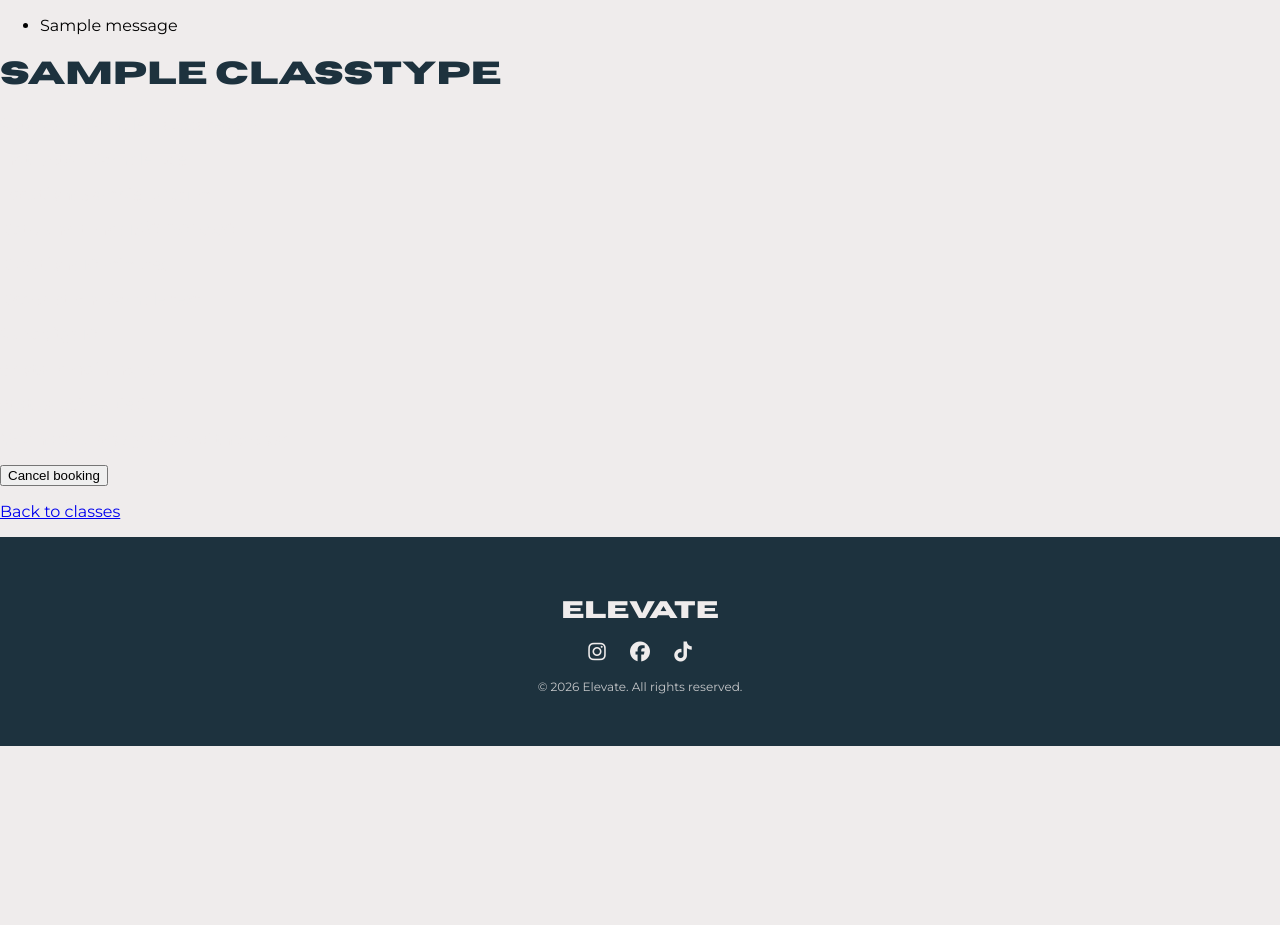
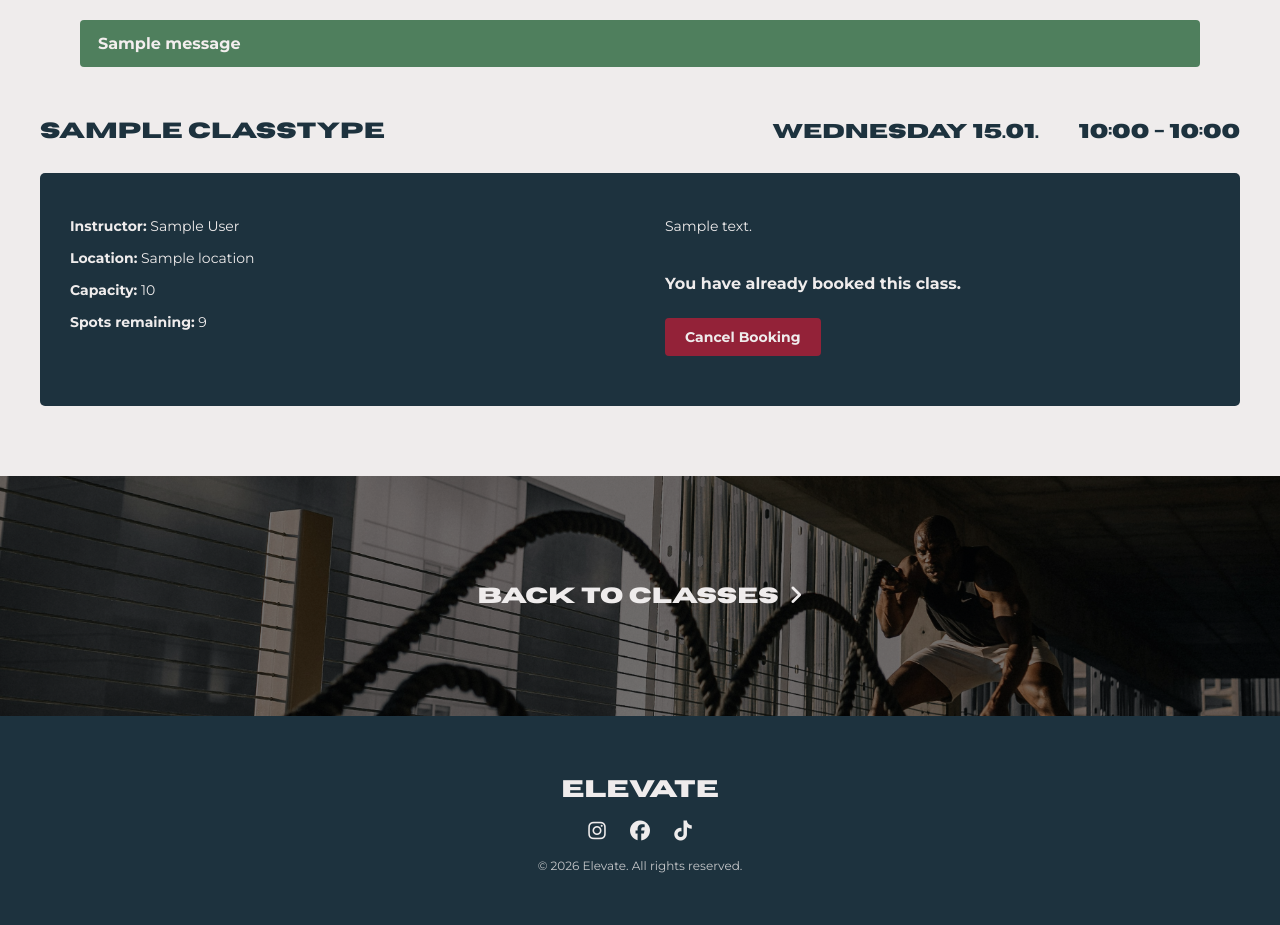
Before and after one commit to alexandra-ep/ELE3921_portfolio, a Django app: page /classes/1/ in a window 1280 px wide. Shown: the part 68-993 px from the top of the page. Before the commit the page ends 814 px from the top, so only its background shows below. Run offline with Django 5.2, Linux system fonts and the light colour scheme; a user stored in the database is signed in; tables that the repository leaves empty hold one stand-in row (values such as "Sample post"); one stand-in notice (Sample message) is shown.

Commit message:
Style Class Detail page, and fix form messages

```diff
--- a/elevate/views.py
+++ b/elevate/views.py
@@ -3,6 +3,7 @@ from django.contrib.auth.forms import UserCreationForm
 from django.utils import timezone
 from django.contrib.auth import login
 from django.contrib.auth.decorators import login_required
+from django.contrib import messages
 from .models import FitnessClass, Instructor, Booking, ClassCategory, Location
 
 
@@ -102,11 +103,19 @@ def book_class(request, class_id):
         fitness_class=fitness_class
     ).exists()
 
-    if not existing_booking and not fitness_class.is_full():
+    if existing_booking:
+        messages.warning(request, "You have already booked this class.")
+
+    elif fitness_class.is_full():
+        messages.warning(request, "Sorry, this class is full.")
+
+    else:
         Booking.objects.create(
             user=request.user,
             fitness_class=fitness_class
         )
+        messages.success(request, "Your class has been booked successfully.")
+
 
     return redirect("class_detail", class_id=fitness_class.id)
 
@@ -122,6 +131,9 @@ def cancel_booking(request, class_id):
 
     if booking:
         booking.delete()
+        messages.success(request, "Your booking has been cancelled.")
+    else:
+        messages.warning(request, "No booking was found for this class.")
 
     return redirect("class_detail", class_id=fitness_class.id)
 
--- a/static/css/style.css
+++ b/static/css/style.css
@@ -135,6 +135,38 @@ footer {
 .footer-copy p {
     font-size: 12px;
     opacity: 0.8;
+}
+/* __________________________________________________________ */
+
+/* MESSAGES/CONFIRMATIONS */
+.messages-container {
+    max-width: 1200px;
+    margin: 20px auto 0 auto;
+    padding: 0 40px;
+    box-sizing: border-box;
+}
+
+.message {
+    padding: 14px 18px;
+    border-radius: 4px;
+    margin-bottom: 12px;
+    font-size: 16px;
+    font-weight: bold;
+}
+
+.message.success {
+    background-color: #4f7f5d;
+    color: #f3eeee;
+}
+
+.message.warning {
+    background-color: #5e4801;
+    color: #f3eeee;
+}
+
+.message.error {
+    background-color: #63161c;
+    color: #f3eeee;
 }
 /* __________________________________________________________ */
 
@@ -286,8 +318,11 @@ footer {
     font-size: 22px;
     font-family: 'Horizon', sans-serif;
 }
+/* __________________________________________________________ */
 
 /* INSTRUCTORS PAGE */
+
+/* __________________________________________________________ */
 
 /* CLASSES PAGE */
 .classes {
@@ -302,9 +337,10 @@ footer {
 
 .classes-container h1 {
     margin-bottom: 30px;
-    font-size: 30px;
+    font-size: 28px;
 }
 
+/* ______FILTER */
 .classes-filter-form {
     display: flex;
     align-items: center;
@@ -318,7 +354,7 @@ footer {
     min-width: 160px;
     padding: 0 12px;
     border: none;
-    border-radius: 4px;
+    border-radius: 5px;
     background: white;
     font-size: 14px;
     font-family: 'Montserrat', sans-serif;
@@ -329,7 +365,7 @@ footer {
     height: 42px;
     padding: 0 18px;
     border: none;
-    border-radius: 4px;
+    border-radius: 5px;
     background-color: #1d323e;
     color: #efecec;
     font-size: 14px;
@@ -344,7 +380,9 @@ footer {
     font-weight: bold;
     text-decoration: none;
 }
+/* __________________________________________________________ */
 
+/* ______CLASSES CARDS */
 .classes-list {
     display: flex;
     flex-direction: column;
@@ -353,7 +391,7 @@ footer {
 
 .classes-card {
     background-color: #1d323e;
-    border-radius: 8px;
+    border-radius: 5px;
     padding: 30px 30px;
 }
 
@@ -447,7 +485,159 @@ footer {
     border: none;
     transition: transform 0.2s ease, box-shadow 0.2s ease;
 }
+/* __________________________________________________________ */
 
+/* CLASS DETAIL PAGE */
+.class-details {
+    padding: 40px 40px;
+}
+
+.class-details-container {
+    max-width: 1200px;
+    margin: 0 auto;
+}
+
+/* ______CLASS DETAIL CARD */
+.class-details-header {
+    display: flex;
+    justify-content: space-between;
+    align-items: center;
+    gap: 30px;
+    margin-bottom: 30px;
+    flex-wrap: wrap;
+}
+
+.class-details-header h1 {
+    margin: 0;
+    font-size: 22px;
+}
+
+.class-details-header-right {
+    display: flex;
+    gap: 40px;
+    font-size: 20px;
+    font-family: 'Horizon', sans-serif;
+    color: #1d323e;
+}
+
+.class-details-card {
+    background-color: #1d323e;
+    border-radius: 5px;
+    padding: 30px 30px;
+    display: flex;
+    justify-content: space-between;
+    gap: 50px;
+    margin-bottom: 30px;
+    flex-wrap: wrap;
+}
+
+.class-details-right {
+    display: flex;
+    flex-direction: column;
+    justify-content: space-between;
+}
+
+.class-details-left,
+.class-details-right {
+    flex: 1 1 300px;
+    color: #efecec;
+    font-size: 14px;
+    margin: 0 0 20px 0;
+}
+
+.class-details-description {
+    max-width: 480px;
+}
+
+.class-details-link a {
+    text-decoration: none;
+    color: #1d323e;
+    font-family: 'Horizon', sans-serif;
+}
+
+.class-details-link a i {
+    padding-left: 10px;
+}
+
+.booking-message {
+    margin: 25px 0 15px 0;
+    font-size: 16px;
+    font-weight: bold;
+}
+
+.book-detail-btn,
+.cancel-btn {
+    display: inline-flex;
+    justify-content: center;
+    align-items: center;
+    padding: 10px 20px;
+    margin-top: 10px;
+    border: none;
+    border-radius: 4px;
+    font-size: 14px;
+    font-weight: bold;
+    font-family: 'Montserrat', sans-serif;
+    text-decoration: none;
+    cursor: pointer;
+    box-sizing: border-box;
+    transition: background-color 0.2s ease;
+}
+
+.book-detail-btn {
+    background-color: #935122;
+    color: #efecec;
+}
+
+.book-detail-btn:hover {
+    background-color: #b06d3e;
+}
+
+.cancel-btn {
+    background-color: #932238;
+    color: #efecec;
+}
+
+.cancel-btn:hover {
+    background-color: #c03954;
+}
+
+/* ______ */
+
+/* ______CLASS DETAIL BANNER */
+.details-hero{
+    background-image: url("/static/images/details.jpg");
+    background-size: cover;
+    background-position: center;
+    min-height: 200px;
+    position: relative;
+}
+
+.details-hero-overlay {
+    background-color: rgba(0, 0, 0, 0.55);
+    min-height: 200px;
+    display: flex;
+    align-items: center;
+    justify-content: center;
+    text-align: center;
+    padding: 20px;
+}
+
+.details-hero-overlay a {
+    font-family: 'Horizon', sans-serif;
+    color: #efecec;
+    font-size: 22px;
+    text-decoration: none;
+    transition: opacity 0.2s ease;
+}
+
+.details-hero-overlay a:hover {
+    opacity: 0.7;
+}
+
+.details-hero-overlay a i{
+    padding-left: 10px;
+}
+/* __________________________________________________________ */
 
 /* Colour palette
 background: #efecec
@@ -455,13 +645,14 @@ primary color: #1d323e
 transparency-white: #ffffff
 transparency-black: #000000
 */
-
-/* CLASS DETAIL PAGE */
-
 /* MY BOOKINGS PAGE */
+/* __________________________________________________________ */
 
 /* LOGIN PAGE */
+/* __________________________________________________________ */
 
 /* REGISTER PAGE */
+/* __________________________________________________________ */
 
 /* RESPONSIVE DESIGN */
+/* __________________________________________________________ */
--- a/templates/base.html
+++ b/templates/base.html
@@ -41,11 +41,11 @@
 
             <main class="content">
                 {% if messages %}
-                    <ul>
-                        {% for message in messages %}
-                            <li>{{ message }}</li>
+                    <div class="messages-container">
+                        {% for message in messages%}
+                        <div class="message {{ message.tags }}">{{ message }}</div>
                         {% endfor %}
-                    </ul>
+                    </div>
                 {% endif %}
 
                 {% block content %}
--- a/templates/class_detail.html
+++ b/templates/class_detail.html
@@ -5,44 +5,61 @@
 {% block title %}Elevate | {{ fitness_class.class_type.name }}{% endblock %}
 
 {% block content %}
+    <section class="class-details">
+        <div class="class-details-container">
+            <div class="class-details-header">
                 <h1>{{ fitness_class.class_type.name }}</h1>
+                <div class="class-details-header-right">
+                    <span>{{ fitness_class.start_time|date:"l d.m." }}</span>
+                    <span>{{ fitness_class.start_time|date:"H:i" }} - {{ fitness_class.end_time|date:"H:i" }}</span>
+                </div>
+            </div>
 
-    <p><strong>Category:</strong> {{ fitness_class.class_type.category.name }} </p>
-    <p><strong>Instructor:</strong> {{ fitness_class.instructor }} </p>
-    <p><strong>Location:</strong> {{ fitness_class.location }} </p>
-    <p><strong>Date and time:</strong> {{ fitness_class.start_time|date:"d/m/y H:i" }} </p>
-    <p><strong>Duration:</strong> {{ fitness_class.class_type.duration_minutes }} minutes</p>
-    <p><strong>Description:</strong> {{ fitness_class.class_type.description }} </p>
-    <p><strong>Capacity:</strong> {{ fitness_class.capacity }} </p>
-    <p><strong>Spots remaining:</strong> {{ fitness_class.spots_remaining }} </p>
-    <p><strong>Status:</strong> {{ fitness_class.status }} </p>
+            <div class="class-details-card">
+                <div class="class-details-left">
+                    <p><strong>Instructor:</strong> {{ fitness_class.instructor }}</p>
+                    <p><strong>Location:</strong> {{ fitness_class.location }}</p>
+                    <p><strong>Capacity:</strong> {{ fitness_class.capacity }}</p>
+                    <p><strong>Spots remaining:</strong> {{ fitness_class.spots_remaining }}</p>
+                </div>
+
+                <div class="class-details-right">
+                    <p class="class-details-description">
+                        {{ fitness_class.class_type.description }}
+                    </p>
 
                     {% if user.is_authenticated %}
-
                         {% if user_booking %}
-            <p><strong>You have already booked this class</strong></p>
-            <form method="post" action="/classes/{{ fitness_class.id }}/cancel/">
+                            <p class="booking-message">You have already booked this class.</p>
+                            <form method="post" action="{% url 'cancel_booking' fitness_class.id %}">
                                 {% csrf_token %}
-                <button type="submit">Cancel booking</button>
+                                <button type="submit" class="cancel-btn">Cancel Booking</button>
                             </form>
 
                         {% elif fitness_class.is_full %}
-            <p><strong>Class is full.</strong></p>
+                            <p class="booking-message">Sorry, the class is full.</p>
 
                         {% else %}
-            <form method="post" action="/classes/{{ fitness_class.id }}/book/">
+                            <form method="post" action="{% url 'book_class' fitness_class.id %}">
                                 {% csrf_token %}
-                <button type="submit">Book</button>
+                                <button type="submit" class="book-detail-btn">Book Class</button>
                             </form>
                         {% endif %}
 
                     {% else %}
                         {% if fitness_class.is_full %}
-                <p><strong>Class is full.</strong></p>
+                            <p class="booking-message">Sorry, the class is full.</p>
                         {% else %}
-                <p><a href="/accounts/login/">Log in to book this class</a></p>
+                            <a href="{% url 'login' %}" class="book-detail-btn">Log in to book</a>
                     {% endif %}
                 {% endif %}
+            </div>
+        </div>
+    </section>
 
-        <p><a href="/classes/">Back to classes</a></p>
+    <section class="details-hero">
+        <div class="details-hero-overlay">
+            <a href="{% url 'classes_list' %}">Back to classes<i class="fa-solid fa-angle-right"></i></a>
+        </div>
+    </section>
 {% endblock %}
```
Also changed, not shown: static/images/details.jpg (added). Lines whose indentation alone changed are shown as unchanged.
